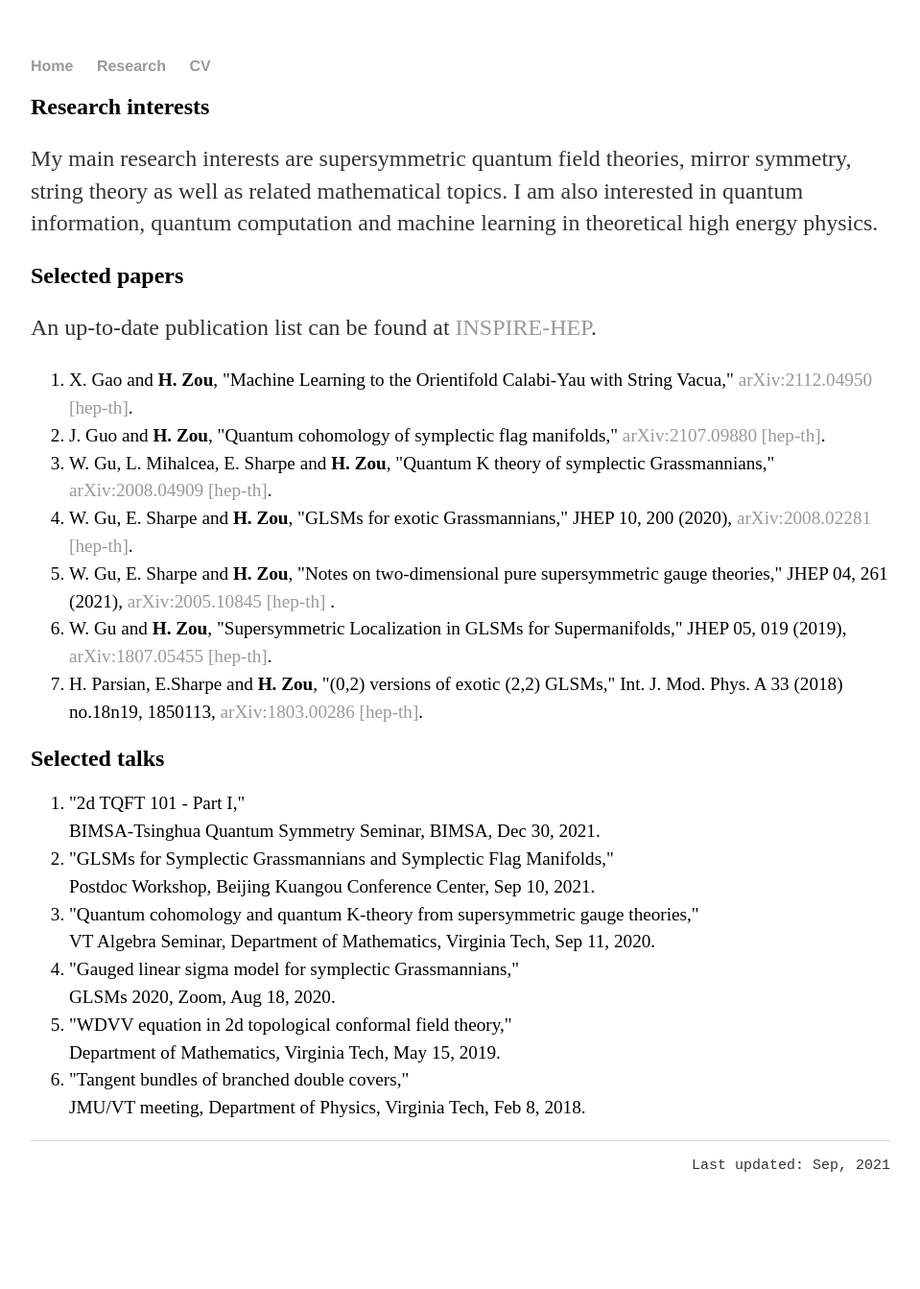
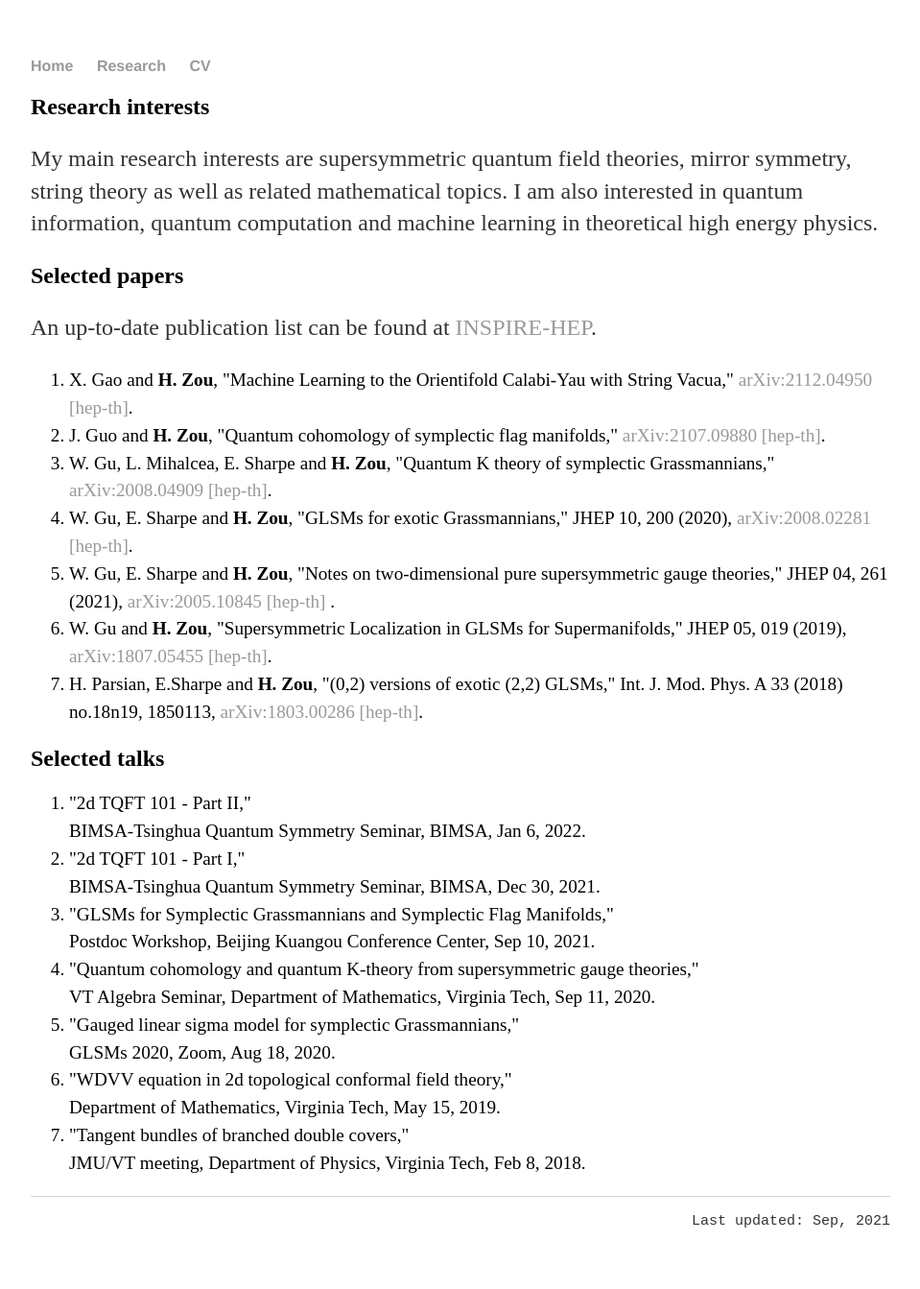
Before and after one commit to hhzou/hhzou.github.io, a Jekyll site: the page built from research/index.html, in a window 1280 px wide. Shown: the whole page at 96% size, without its empty margins (160-1119 px from the left). Built offline with Jekyll 4.4.1, drawn with Linux system fonts in a browser that asks for light colours; before the commit the page ends 1285 px from its top, so only the background shows below that.

Commit message:
Update index.html

```diff
--- a/research/index.html
+++ b/research/index.html
@@ -22,6 +22,7 @@ title: Hao Zou - Research
 
 	<h2>Selected talks </h2>
 	<ol style="font-size:1.2em; line-height: 150%">
+		<li>"2d TQFT 101 - Part II," <br> BIMSA-Tsinghua Quantum Symmetry Seminar, BIMSA, Jan 6, 2022.</li>
 		<li>"2d TQFT 101 - Part I," <br> BIMSA-Tsinghua Quantum Symmetry Seminar, BIMSA, Dec 30, 2021.</li>
 		<li>"GLSMs for Symplectic Grassmannians and Symplectic Flag Manifolds," <br> Postdoc Workshop, Beijing Kuangou Conference Center, Sep 10, 2021.</li>
 		<li>"Quantum cohomology and quantum K-theory from supersymmetric gauge theories," <br> VT Algebra Seminar, Department of Mathematics, Virginia Tech, Sep 11, 2020.</li>
```
